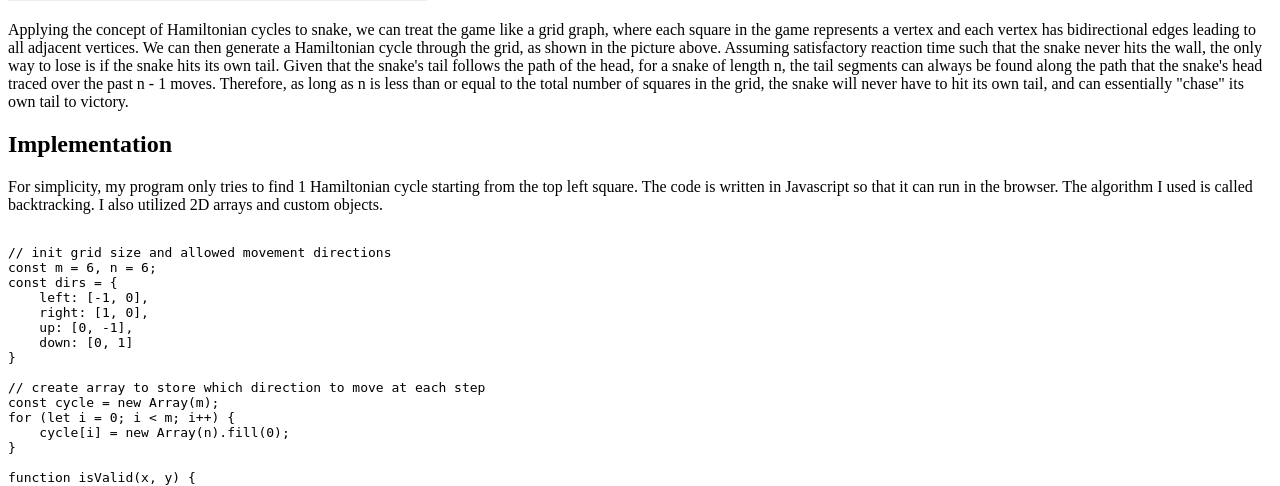
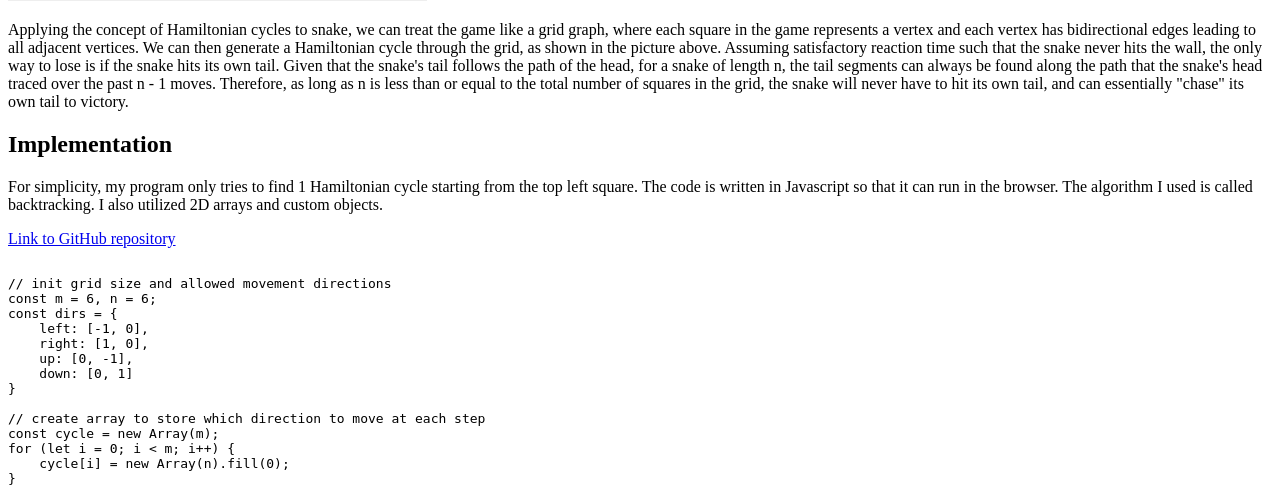
Before and after one commit to AnakinTrotter/snake-bot, a PHP site: page / in a window 1280 px wide. Shown: the part 1429-1915 px from the top of the page. Run offline with PHP 8.4, Linux system fonts and the light colour scheme.

Commit message:
Update index.php
Added link to repo.

```diff
--- a/index.php
+++ b/index.php
@@ -66,6 +66,7 @@
         <p>For simplicity, my program only tries to find 1 Hamiltonian cycle starting from the top left
             square. The code is written in Javascript so that it can run in the browser. The algorithm I used is called
             backtracking. I also utilized 2D arrays and custom objects.</p>
+        <a href="https://github.com/AnakinTrotter/snake-ai">Link to GitHub repository</a>
         <pre><code>
 // init grid size and allowed movement directions
 const m = 6, n = 6;
```
